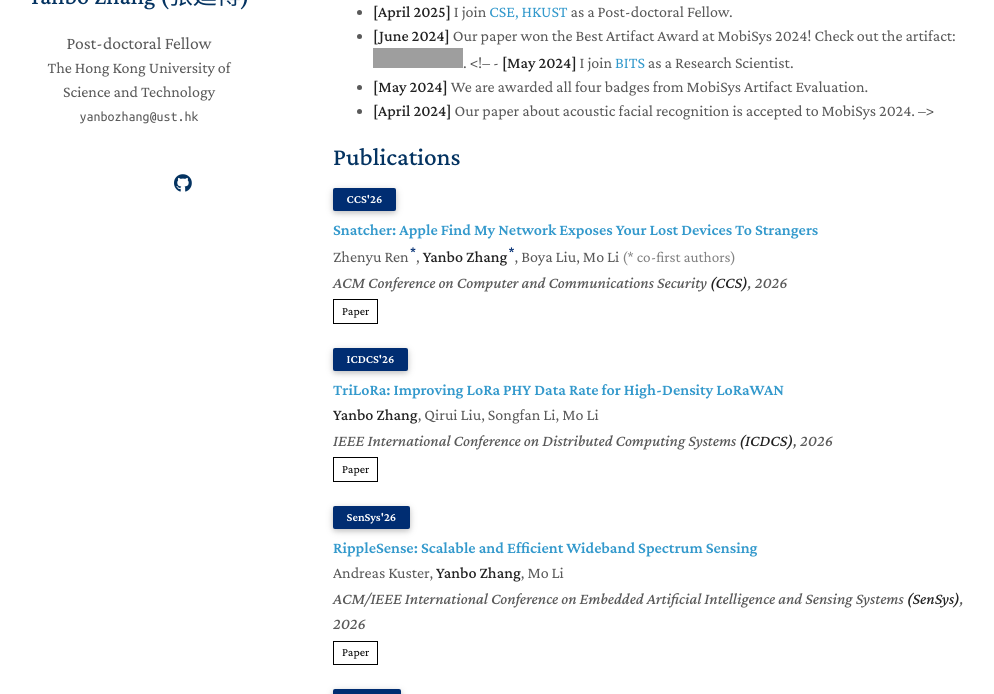
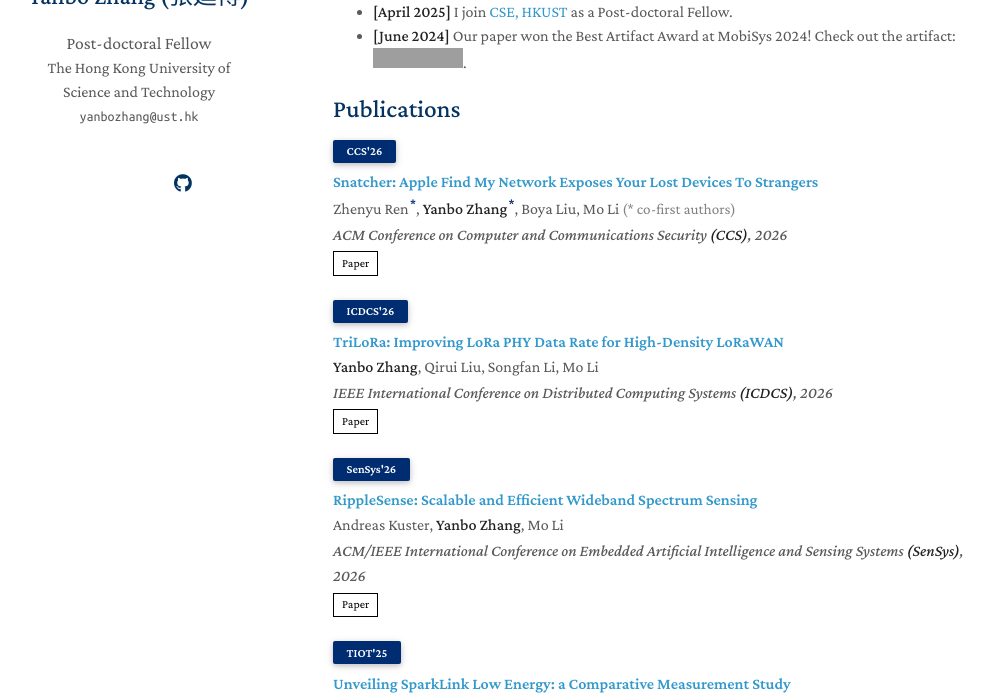
Before and after one commit to yanbozhang003/yanbozhang003.github.io, a Jekyll site: the page built from index.md, in a window 1280 px wide and 900 px high, scrolled down 504 px, cut to the strip 206-900 px from the top of the window. Shown: the whole strip, without its empty margins (137-1131 px from the left). Built offline with Jekyll 4.4.1, drawn with Linux system fonts in a browser that asks for light colours; nearby versions of some CDN libraries; a style sheet for code colours, icons or effects is not loaded; our own code applies the rules of GitHub Pages for plain Markdown files; grey boxes are pictures that could not be loaded.

Commit message:
change files

```diff
--- a/index.md
+++ b/index.md
@@ -32,9 +32,9 @@
 - **[July 2025]** Our paper LoRaMirror is accepted to IEEE TMC.
 - **[April 2025]** I join [CSE, HKUST](https://cse.hkust.edu.hk/) as a Post-doctoral Fellow.
 - **[June 2024]** Our paper won the Best Artifact Award at MobiSys 2024! Check out the artifact: [![DOI](https://zenodo.org/badge/DOI/10.5281/zenodo.11094213.svg)](https://doi.org/10.5281/zenodo.11094213).
-<!-- - **[May 2024]** I join [BITS](https://www.better-iot.com.sg/) as a Research Scientist.
-- **[May 2024]** We are awarded all four badges from MobiSys Artifact Evaluation.
-- **[April 2024]** Our paper about acoustic facial recognition is accepted to MobiSys 2024. -->
+<!-- - **[May 2024]** I join [BITS](https://www.better-iot.com.sg/) as a Research Scientist.-->
+<!-- - **[May 2024]** We are awarded all four badges from MobiSys Artifact Evaluation. -->
+<!-- - **[April 2024]** Our paper about acoustic facial recognition is accepted to MobiSys 2024. -->
 <!-- - **[May 2023]** Commencing work as a Postdoctoral Research Fellow in SCSE, NTU. -->
 <!-- - **[April 2023]** Our paper about general Wi-Fi handwriting recognition is accepted to IEEE TMC.  -->
 <!-- - **[January 2023]** Successfully defending my Ph.D thesis.  -->
```
